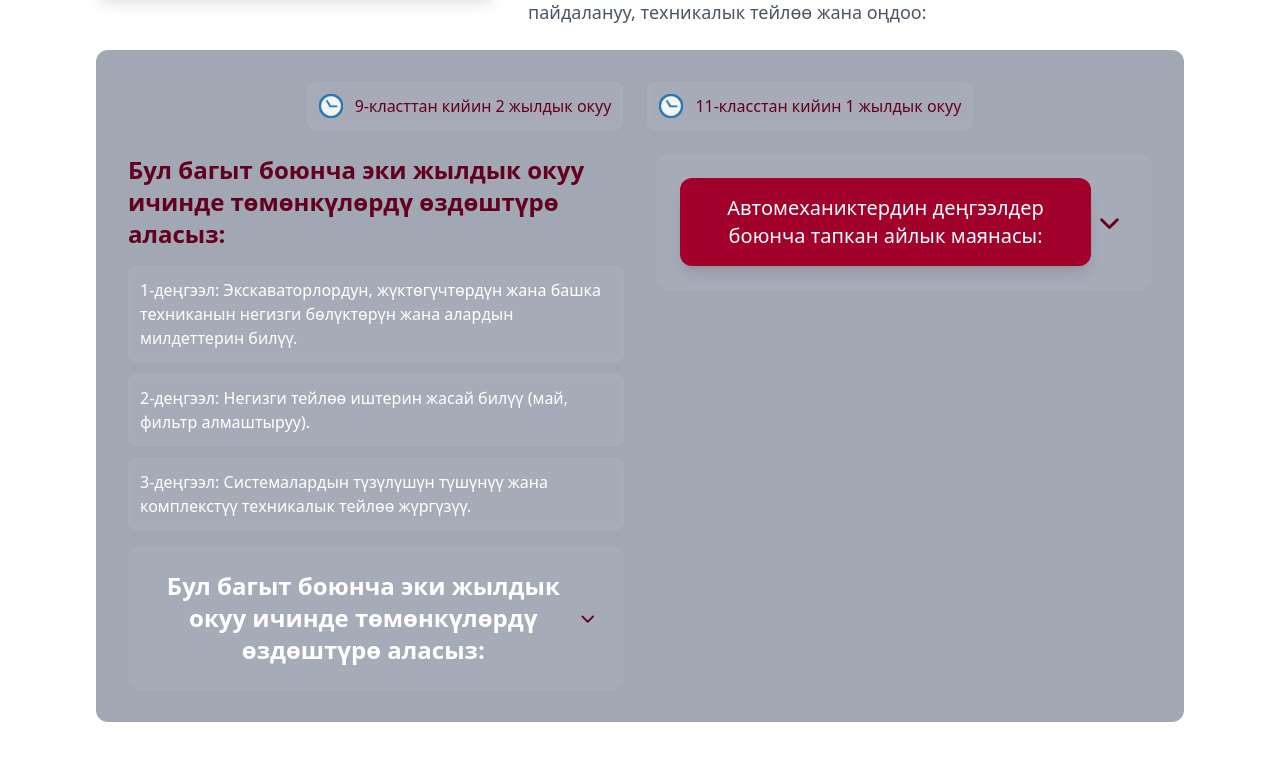
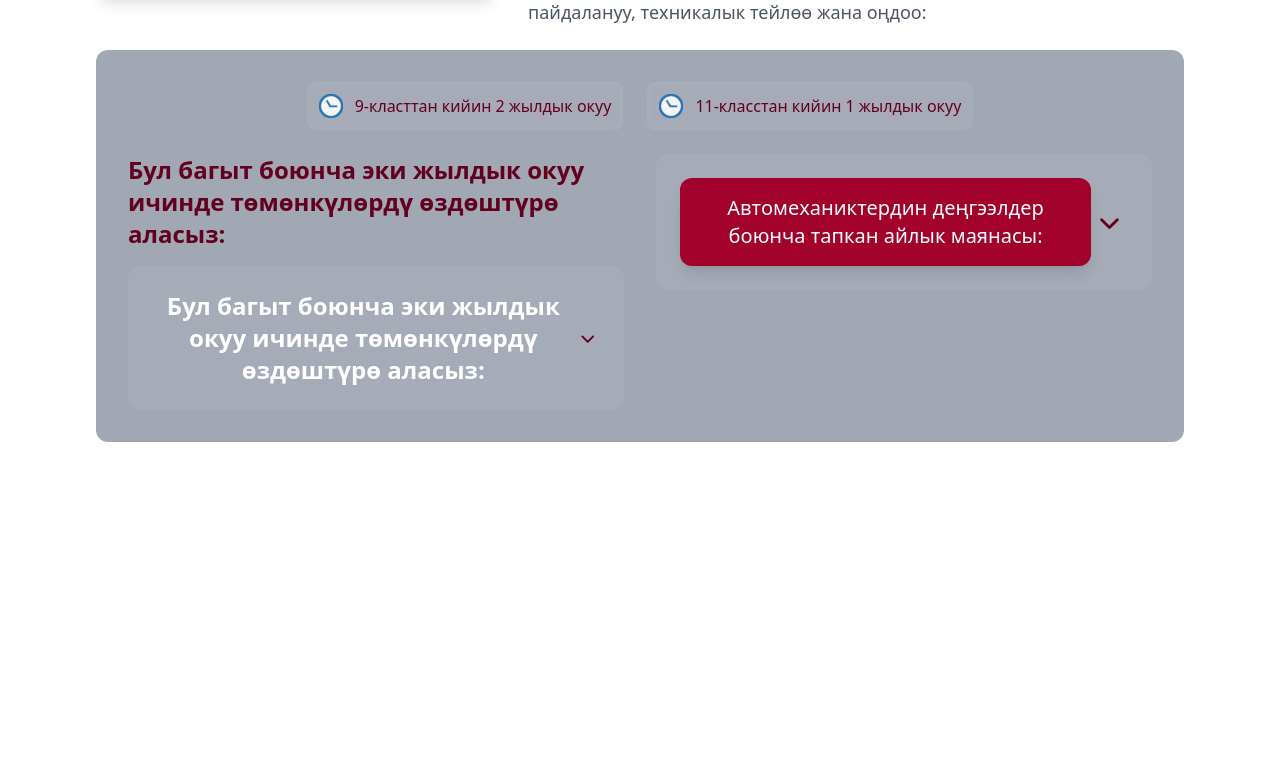
Before and after one commit to KanaySeidi/PLIT, a React (Vite) app: page /am in a window 1280 px wide. Shown: the part 862-1622 px from the top of the page. After the commit the page ends 1384 px from the top, so only its background shows below. Built offline with nearby package versions, Linux system fonts and the light colour scheme.

Commit message:
new branch

```diff
--- a/public/locales/RU/translation.json
+++ b/public/locales/RU/translation.json
@@ -55,7 +55,7 @@
     "middle": "На уровне middle вы можете зарабатывать от 500 до 1500 $",
     "senior": "На уровне senior вы можете зарабатывать от 1500 до 3000 $"
   },
-  "mechRob": {
+  "MechRob": {
     "title": "Механик-робототехник:",
     "text": "Механик-робототехник — это специалист, который занимается проектированием, сборкой и обслуживанием роботов и автоматизированных систем. Он работает с различными механизмами, датчиками и программным обеспечением, чтобы создать робота, который может выполнять определённые задачи. Механики-робототехники могут работать в разных областях, таких как производство, медицина, сельское хозяйство и даже развлечения. Важно, чтобы механик-робототехник имел хорошие знания в области механики, электроники и программирования.",
     "master": "За 2 года обучения можно освоить следующее:",
--- a/src/components/molecules/DirectionPage.jsx
+++ b/src/components/molecules/DirectionPage.jsx
@@ -147,16 +147,6 @@ const DirectionPage = ({
               <h2 className="text-lg sm:text-xl lg:text-2xl font-bold text-bordo">
                 {master}
               </h2>
-              <div className="space-y-3">
-                {[lvl1, lvl2, lvl3].map((level, index) => (
-                  <p
-                    key={index}
-                    className="text-white text-sm sm:text-base bg-white/10 backdrop-blur-sm p-3 rounded-lg"
-                  >
-                    {level}
-                  </p>
-                ))}
-              </div>
               <Example
                 question={
                   <h2 className="text-lg sm:text-xl lg:text-2xl font-bold text-white">
```
